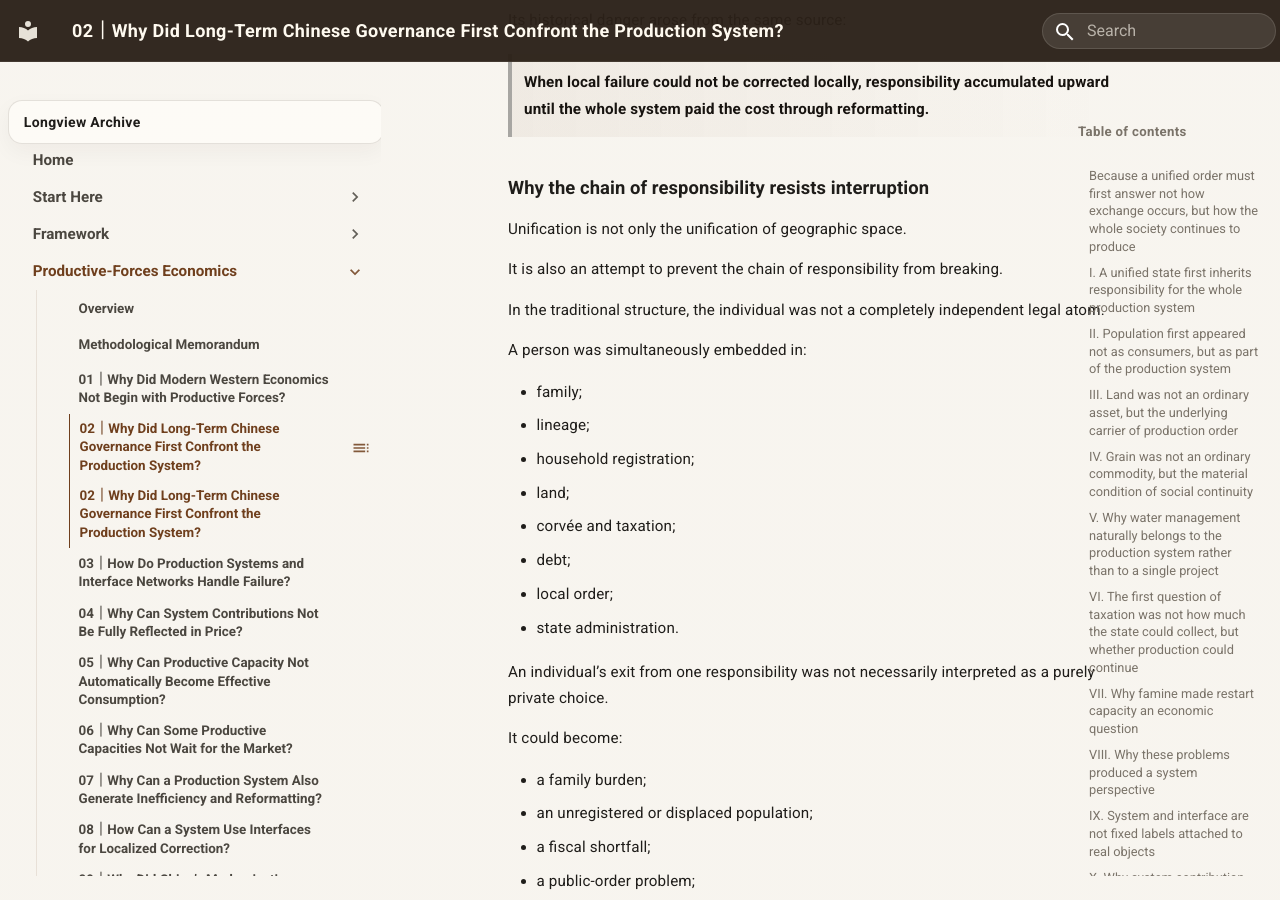
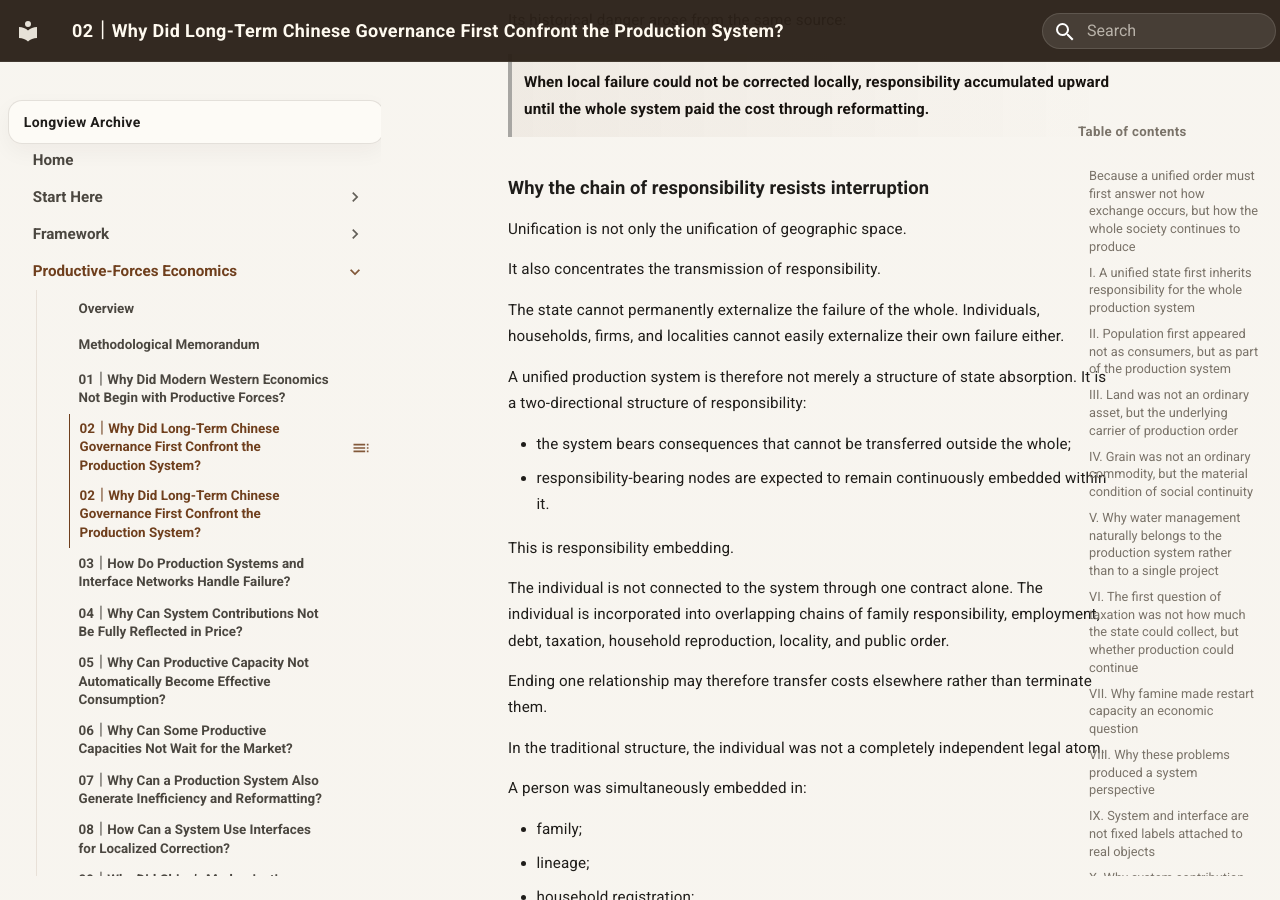
Before and after one commit to guanshi1688/longview-archive, an MkDocs documentation site: the page built from docs/essays/english/productive-forces-economics/02-chinese-governance.md, in a window 1280 px wide and 900 px high, scrolled down 12270 px. Built offline with MkDocs 1.6.1 and Material for MkDocs 9.7.7, drawn with Linux system fonts in a browser that asks for light colours; some of the changed text lies outside the part shown.

Commit message:
Update 02-chinese-governance.md

```diff
--- a/docs/essays/english/productive-forces-economics/02-chinese-governance.md
+++ b/docs/essays/english/productive-forces-economics/02-chinese-governance.md
@@ -418,7 +418,20 @@ Its historical danger arose from the same source:
 
 Unification is not only the unification of geographic space.
 
-It is also an attempt to prevent the chain of responsibility from breaking.
+It also concentrates the transmission of responsibility.
+
+The state cannot permanently externalize the failure of the whole. Individuals, households, firms, and localities cannot easily externalize their own failure either.
+
+A unified production system is therefore not merely a structure of state absorption. It is a two-directional structure of responsibility:
+
+- the system bears consequences that cannot be transferred outside the whole;
+- responsibility-bearing nodes are expected to remain continuously embedded within it.
+
+This is responsibility embedding.
+
+The individual is not connected to the system through one contract alone. The individual is incorporated into overlapping chains of family responsibility, employment, debt, taxation, household reproduction, locality, and public order.
+
+Ending one relationship may therefore transfer costs elsewhere rather than terminate them.
 
 In the traditional structure, the individual was not a completely independent legal atom.
 
@@ -458,9 +471,12 @@ Therefore:
 
 > **An integrated production system places greater emphasis on continuity of responsibility. A contractual interface system places greater emphasis on the termination of relationships and the re-entry of the subject.**
 
+> **A contractual order first asks where responsibility ends. A unified production system first asks who ultimately bears it.**
+
 This is not a moral difference.
 
 It reflects two structures making different judgments about the consequences of individual exit.
+
 
 ---
 
```
Also changed, not shown: other parts of docs/essays/english/productive-forces-economics/02-chinese-governance.md (+1 -1 lines).
